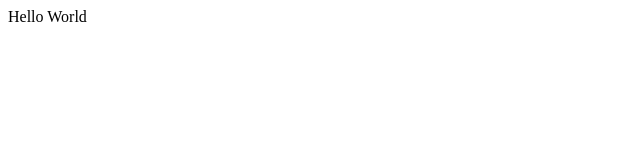
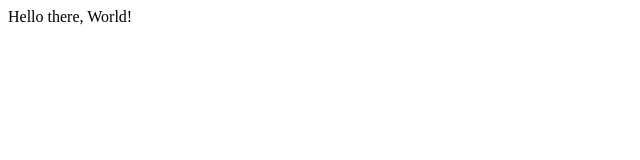
Before and after one commit to qorour/AzureStaticTool-React, a React (Create React App) app: page / in a window 1280 px wide. Shown: the top 160 px of the page, without its empty margins (0-640 px from the left). Built offline with nearby package versions, Linux system fonts and the light colour scheme; the HTML template or start-up script is replaced by a standard one.

Commit message:
slight change to app wording test

```diff
--- a/src/App.js
+++ b/src/App.js
@@ -2,7 +2,7 @@ import React from 'react';
 
 function App() {
   const value = 'World';
-  return <div>Hello {value}</div>;
+  return <div>Hello there, {value}!</div>;
 }
 
 export default App;
```
Also changed, not shown: 1 other file (tests, documents, lock files or other folders).
